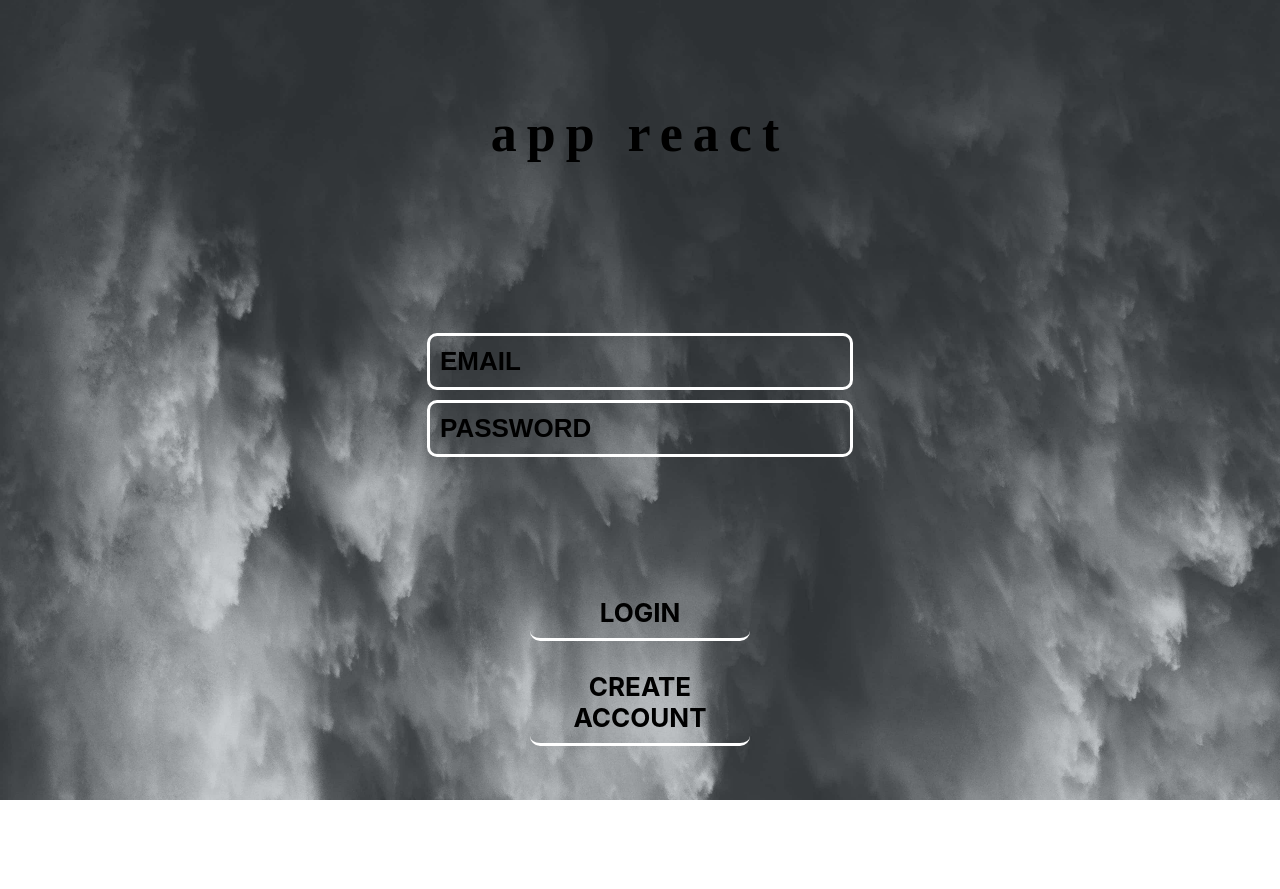
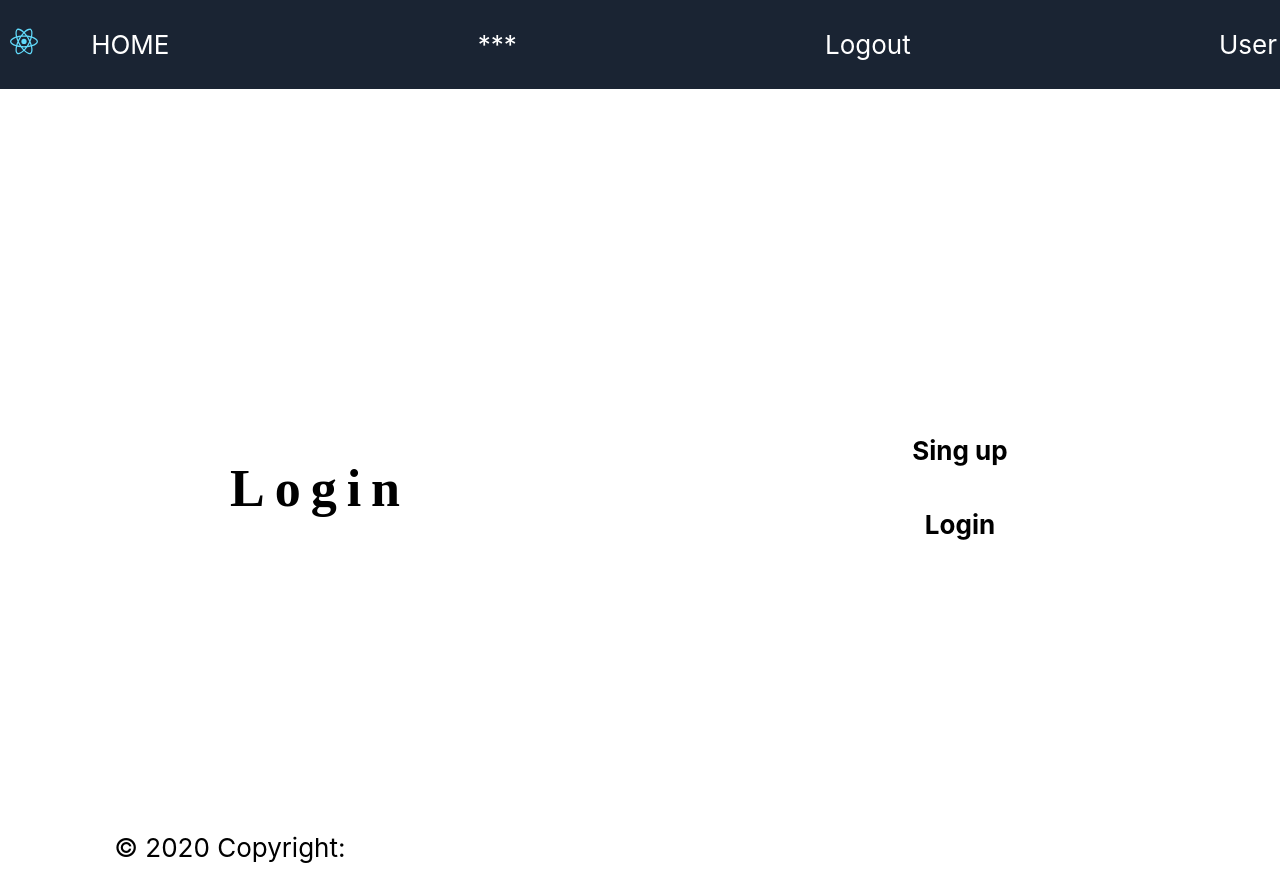
Before and after one commit to IamDavidev/PokeApiApp, a React (Vite) app: page /login in a window 1280 px wide. Before the commit the page ends 800 px from the top, so only its background shows below. Built offline with nearby package versions, Linux system fonts and the light colour scheme.

Commit message:
use hoks , use pokemon api and services in components of react

```diff
--- a/src/App.css
+++ b/src/App.css
@@ -15,7 +15,7 @@ a {
 .login_screen,
 .singup_page,
 .login_page {
-  background-image: url("/assets/LoginScreen.jpg");
+  /* background-image: url("/assets/LoginScreen.jpg"); */
   background-size: cover;
   height: 100vh;
   width: 100%;
@@ -82,7 +82,7 @@ a {
 }
 
 .input_signup::placeholder {
-  color: rgb(0, 0, 0);
+  color: rgb(0, 26, 255);
 }
 
 /*
--- a/src/components/Navbar.jsx
+++ b/src/components/Navbar.jsx
@@ -1,6 +1,11 @@
 import logo from '../logo.svg';
-import { Link } from 'react-router-dom';
+import { NavLink, Link, useHistory } from 'react-router-dom';
 const Navbar = () => {
+  const history = useHistory();
+  const handleLogout = () => {
+    // localStorage.removeItem('token');
+    history.push('/login');
+  };
   return (
     <div className="nav">
       <nav className="nav__container">
@@ -10,16 +15,16 @@ const Navbar = () => {
         <div className="container__links">
           <ul className="nav__links">
             <li>
-              <Link to="/mens">Mens</Link>
+              <NavLink to="/home">HOME</NavLink>
             </li>
             <li>
-              <Link to="/womand">Womand</Link>
+              <NavLink to="/womand">***</NavLink>
             </li>
             <li>
-              <Link to="/login"> Login</Link>
+              <Link to="/login"> Logout</Link>
             </li>
             <li>
-              <Link to="/user">User</Link>
+              <NavLink to="/user">User</NavLink>
             </li>
           </ul>
         </div>
--- /dev/null
+++ b/src/hooks/usePoke.jsx
@@ -0,0 +1,16 @@
+import Getpokes from "../services/GetPokes";
+import {useState,useEffect} from 'react'
+
+    const usePoke = () => {
+    const [pokes, setPokes] = useState([]);
+
+    useEffect(() => {
+        Getpokes().then(data => {
+            setPokes(data);
+        });
+    }, []);
+return pokes;
+}
+
+
+export default usePoke;
--- /dev/null
+++ b/src/pages/Home.jsx
@@ -0,0 +1,19 @@
+import usePoke from "../hooks/usePoke";
+const Home = () => {
+  const pokemons = usePoke();
+console.log(pokemons);
+  return (
+    <div>
+      <h1>Home</h1>
+    {
+      pokemons.map(poke=>(
+        <a href={poke.url}>
+        {poke.name}
+        </a>
+      ))
+    }
+    </div>
+  );
+};
+
+export default Home;
--- a/src/pages/Login.jsx
+++ b/src/pages/Login.jsx
@@ -1,7 +1,11 @@
 import InputLogin from '../components/InputLogin';
-import { Link } from 'react-router-dom';
+import { Link, useHistory } from 'react-router-dom';
 import LoginTitle from '../components/LoginTitle';
 const Login = () => {
+  // const history = useHistory();
+  // const handleLogin = () => {
+  //   history.push('/home');
+  // };
   return (
     <div className="login_page">
       <div className="loger_title">
@@ -12,7 +16,7 @@ const Login = () => {
         <InputLogin type="password" pholder="PASSWORD" />
       </div>
       <div className="login_create">
-        <Link to="/" className="btn_login">
+        <Link to='/home' className="btn_login">
           LOGIN
         </Link>
         <Link to="/singup" className="btn_login">
--- a/src/pages/LoginScreen.jsx
+++ b/src/pages/LoginScreen.jsx
@@ -9,7 +9,7 @@ const LoginScreen = () => {
         <Link className="btn_login" to="/singup">
           Sing up
         </Link>
-        <Link className="btn_login" to="/login">
+        <Link className="btn_login" to="/logout">
           Login
         </Link>
       </div>
--- a/src/pages/SingUp.jsx
+++ b/src/pages/SingUp.jsx
@@ -14,10 +14,10 @@ const SignUp = () => {
         </form>
       </div>
       <div className='account_created'>
-        <Link to="/" className="btn_login">
+        <Link to="/home" className="btn_login">
           create account
         </Link>
-        <Link className="btn_login" to="/login">
+        <Link className="btn_login" to="/logout">
           Login
         </Link>
       </div>
--- /dev/null
+++ b/src/routes/AppRoute.jsx
@@ -0,0 +1,19 @@
+import { Route, Switch, Redirect } from 'react-router-dom';
+import Login from '../pages/Login';
+import Home from '../pages/Home';
+import Navbar from '../components/Navbar'
+const AppRoute = () => {
+  return (
+    <>
+        <Navbar />
+      <Switch>
+        <Route exact path="/home" component={Home} />
+        <Route exact path="/nosetodavia" component={Home} />
+        <Route exact path="/user" component={Home} />
+        <Redirect to="/login" />
+      </Switch>
+    </>
+  );
+};
+
+export default AppRoute;
--- a/src/routes/LoginRoute.jsx
+++ b/src/routes/LoginRoute.jsx
@@ -2,13 +2,15 @@ import { BrowserRouter as Routes, Route, Switch } from 'react-router-dom';
 import Login from '../pages/Login';
 import LoginScreen from '../pages/LoginScreen';
 import SignUp from '../pages/SingUp';
+import AppRoute from './AppRoute';
 const LoginRoute = () => {
   return (
     <Routes>
+      <AppRoute />
       <Switch>
-        <Route exact path="/" component={LoginScreen} />
+        <Route exact path="/login" component={LoginScreen} />
         <Route exact path="/singup" component={SignUp} />
-        <Route exact path="/login" component={Login} />
+        <Route exact path="/logout" component={Login} />
       </Switch>
     </Routes>
   );
--- /dev/null
+++ b/src/services/GetPokes.jsx
@@ -0,0 +1,41 @@
+const Getpokes = async () => {
+  const res = await fetch('https://pokeapi.co/api/v2/pokemon?limit=50')
+    .then((r) => r.json())
+    .then((response) => {
+      const { results } = response;
+      const data = results.map((pokemon) => {
+        const { name, url } = pokemon;
+        return { name, url };
+      });
+      return data;
+    });
+    return res;
+};
+export default Getpokes;
+// return {
+//   name: pokemon.name,
+//   url: pokemon.url,
+// };
+// const [pokes, setPokes] = useState([]);
+// const [loading, setLoading] = useState(false);
+// const [error, setError] = useState(false);
+
+// const fetchData = async () => {
+//     setLoading(true);
+//     setError(false);
+
+//     try {
+//         const result = await axios('https://pokeapi.co/api/v2/pokemon?limit=151');
+//         setPokes(result.data.results);
+//     } catch (error) {
+//         setError(true);
+//     }
+
+//     setLoading(false);
+// };
+
+// useEffect(() => {
+//     fetchData();
+// }, []);
+
+// return {pokes, loading, error};
```
Also changed, not shown: src/pages/UserPage.jsx (added, +10 -0 lines), 1 other file (tests, documents, lock files or other folders).
